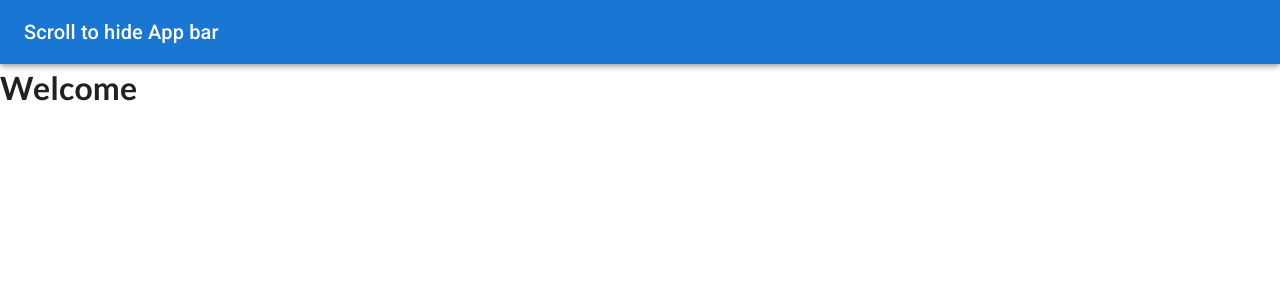
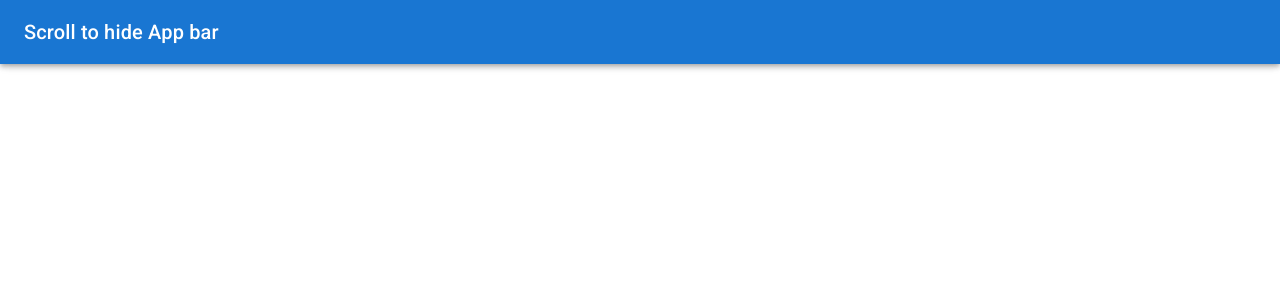
Before and after one commit to Azizkhuja/Exhibition, a React (Create React App) app: page / in a window 1280 px wide. Shown: the top 300 px of the page. Built offline with nearby package versions, Linux system fonts and the light colour scheme.

Commit message:
APP-04 Use home component in app file

```diff
--- a/src/App.tsx
+++ b/src/App.tsx
@@ -1,11 +1,15 @@
+import { BrowserRouter as Router, Routes, Route } from "react-router-dom";
 import "./App.css";
-import Navbar from "./components/Navbar/Navbar";
+import Home from "./components/Home/Home";
 
 function App() {
   return (
     <>
-      <Navbar children={undefined} />
-      <h1>Welcome</h1>
+      <Router>
+        <Routes>
+          <Route path="/" element={<Home />} />
+        </Routes>
+      </Router>
     </>
   );
 }
```
